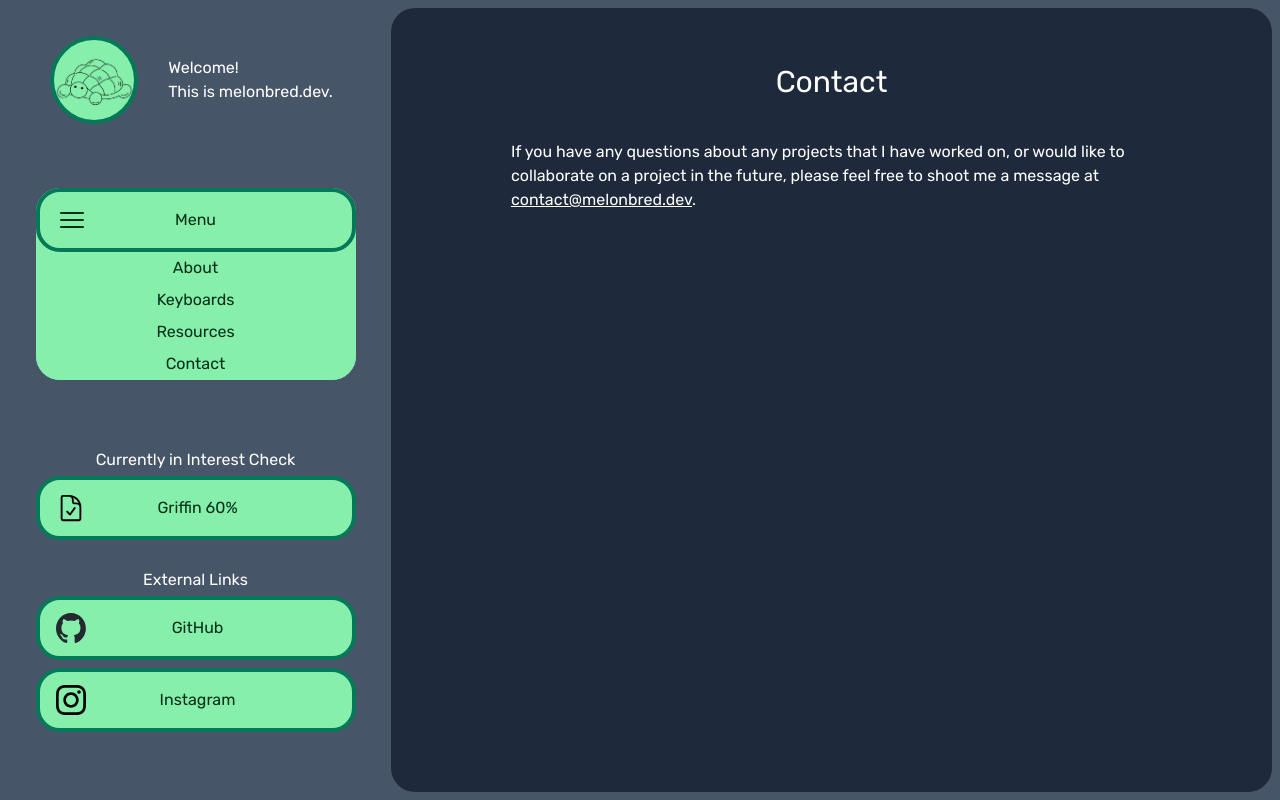
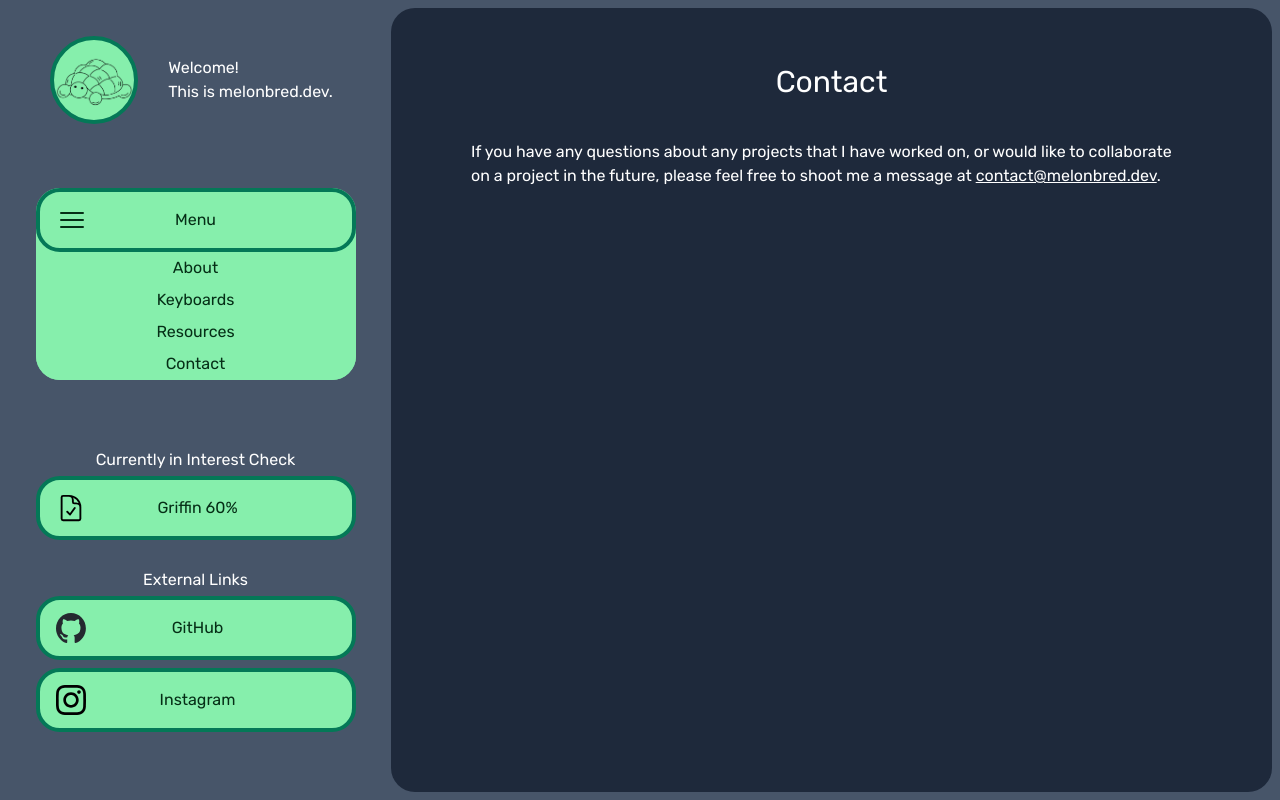
Before and after one commit to melonbred/personal-website, a Next.js app: page /contact in a window 1280 px wide. Built offline with nearby package versions, Linux system fonts and the light colour scheme.

Commit message:
Updated padding on content div for Contact page.

```diff
--- a/src/app/(content)/contact/page.tsx
+++ b/src/app/(content)/contact/page.tsx
@@ -6,7 +6,7 @@ export default function Contact() {
       <div className="min-w-screen flex flex-col items-center pb-5 pt-24 lg:pt-10">
         <h1 className="pt-4 text-3xl">Contact</h1>
         <div className="flex flex-col items-center p-5 md:px-20">
-          <p className="px-10 py-5">
+          <p className="py-5">
             If you have any questions about any projects that I have worked on,
             or would like to collaborate on a project in the future, please feel
             free to shoot me a message at{" "}
```
